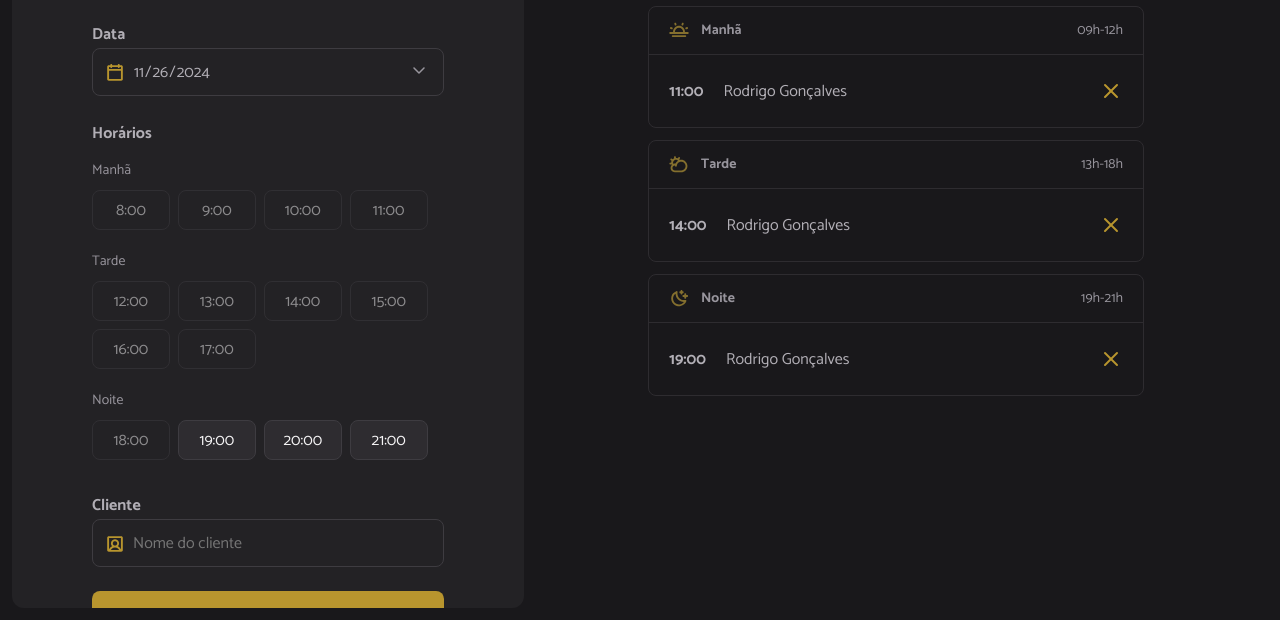
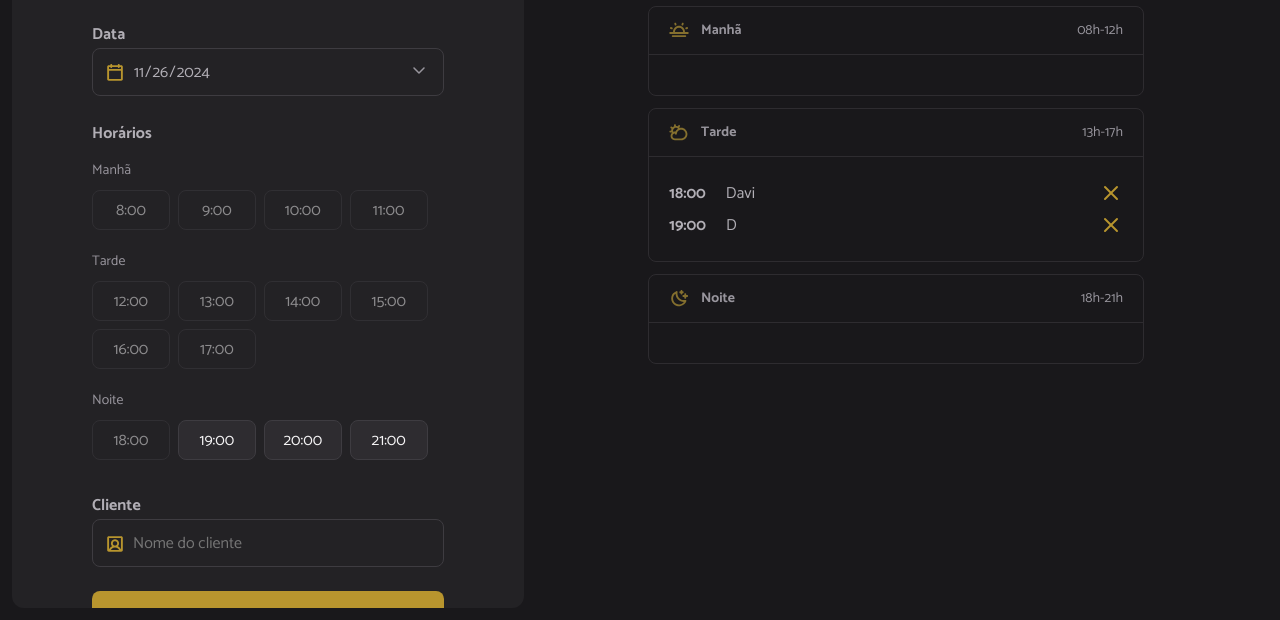
Before and after one commit to Davi-Lorena/hair-day, a website built with webpack: page index.html in a window 1280 px wide. Shown: the part 180-800 px from the top of the page. Built offline with nearby package versions, Linux system fonts and the light colour scheme; data requests are answered from the project's data file.

Commit message:
showing schedules in html

```diff
--- a/index.html
+++ b/index.html
@@ -125,10 +125,10 @@
           <header>
             <img src="./src/assets/morning.svg" alt="Manhã" />
             <strong>Manhã</strong>
-            <span>09h-12h</span>
+            <span>08h-12h</span>
           </header>
           <ul id="period-morning" class="period">
-            <!-- Exemplo  -->
+            <!-- Exemplo
             <li>
               <strong>11:00</strong>
               <span>Rodrigo Gonçalves</span>
@@ -137,7 +137,7 @@
                 alt="Cancelar"
                 class="cancel-icon"
               />
-            </li>
+            </li> -->
           </ul>
         </section>
 
@@ -145,10 +145,10 @@
           <header>
             <img src="./src/assets/afternoon.svg" alt="Tarde" />
             <strong>Tarde</strong>
-            <span>13h-18h</span>
+            <span>13h-17h</span>
           </header>
           <ul id="period-afternoon" class="period">
-            <!-- Exemplo -->
+            <!-- Exemplo
             <li>
               <strong>14:00</strong>
               <span>Rodrigo Gonçalves</span>
@@ -157,7 +157,7 @@
                 alt="Cancelar"
                 class="cancel-icon"
               />
-            </li>
+            </li> -->
           </ul>
         </section>
 
@@ -165,10 +165,10 @@
           <header>
             <img src="./src/assets/night.svg" alt="noite" />
             <strong>Noite</strong>
-            <span>19h-21h</span>
+            <span>18h-21h</span>
           </header>
           <ul id="period-night" class="period">
-            <!-- Exemplo -->
+            <!-- Exemplo
             <li>
               <strong>19:00</strong>
               <span>Rodrigo Gonçalves</span>
@@ -177,7 +177,7 @@
                 alt="Cancelar"
                 class="cancel-icon"
               />
-            </li>
+            </li> -->
           </ul>
         </section>
       </aside>
--- a/server.json
+++ b/server.json
@@ -4,6 +4,11 @@
       "id": 1732640879232,
       "name": "Davi",
       "when": "2024-11-26T18:00:00.000Z"
+    },
+    {
+      "id": 1732645323667,
+      "name": "D",
+      "when": "2024-11-26T19:00:00.000Z"
     }
   ]
 }
--- a/src/modules/schedules/load.js
+++ b/src/modules/schedules/load.js
@@ -1,6 +1,7 @@
 import { scheduleFetchByDay } from "../../services/schedule-fetch-by-day.js"
+import { hoursLoad } from "../form/hours-load.js"
+import { schedulesShow } from "./show.js"
 
-import { hoursLoad } from "../form/hours-load.js"
 // seleciona o input de data
 const selectedDate = document.getElementById("date")
 
@@ -10,7 +11,9 @@ const date = selectedDate.value
 
 // Busca na API os agendamentos
 const dailySchedules = await scheduleFetchByDay({ date })
-console.log(dailySchedules)
+
+// Exibe os agendamentos
+schedulesShow({ dailySchedules})
     // Renderiza as horas disponíveis
     hoursLoad({ date })
 }
--- /dev/null
+++ b/src/modules/schedules/show.js
@@ -0,0 +1,53 @@
+import dayjs from "dayjs";
+
+// Selecionando as sessões do dia
+const periodMorning = document.getElementById("period-morning")
+const periodAfternoon = document.getElementById("period-afternoon")
+const periodNight = document.getElementById("period-night")
+
+export function schedulesShow({ dailySchedules }) {
+    try {
+        // Limpando as listas
+        periodMorning.innerHTML = ""
+        periodAfternoon.innerHTML = ""
+        periodNight.innerHTML = ""
+
+        // Renderiza os agendamentos por período
+        dailySchedules.forEach((schedule) => {
+            const item = document.createElement("li")
+            const time = document.createElement("strong")
+            const name = document.createElement("span")
+
+            // Adiciona ID de agendamento
+            item.setAttribute("data-id", schedule.id)
+
+            time.textContent = dayjs(schedule.when).format("HH:mm")
+name.textContent = schedule.name
+
+            // Cria o ícone de cancelar o agendamento
+            const cancelIcon = document.createElement("img")
+            cancelIcon.classList.add("cancel-icon")
+            cancelIcon.setAttribute("src", "./src/assets/cancel.svg")
+            cancelIcon.setAttribute("alt", "Ícone de cancelamento")
+
+// Adiciona o tempo e o nome no item
+item.append(time, name, cancelIcon)
+
+// Obtendo a hora
+const hour = dayjs(schedule.when).hour()
+
+// Renderiza o agendamento na sessão
+if (hour <= 12) {
+    periodMorning.appendChild(item)
+} else if (12 < hour < 18) {
+    periodAfternoon.appendChild(item)
+} else if (hour >= 18) {
+    periodNight.appendChild(item)
+}
+
+        })
+    } catch (error) {
+        alert("Não foi possível exibir os agendamentos")
+        console.log(error)
+    }
+}
```
